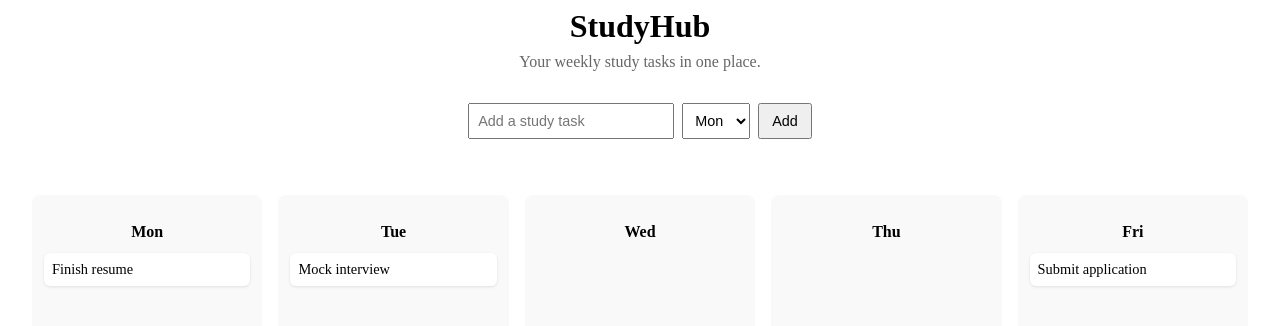
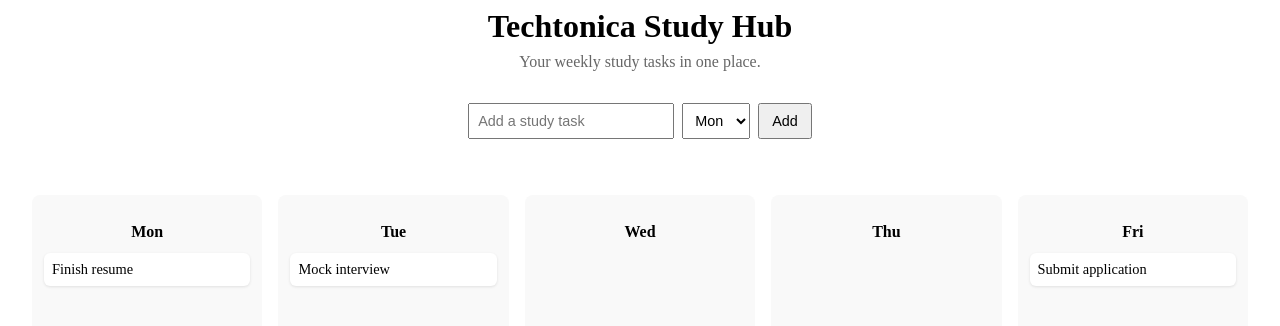
Before and after one commit to green-Lua-Redu/team-green-hackathon, a React (Vite) app in the folder team-green/: page / in a window 1280 px wide. Shown: the top 326 px of the page. Built offline with nearby package versions, Linux system fonts and the light colour scheme.

Commit message:
changed the name to Techtonica study hub

```diff
--- a/team-green/src/components/StudyHub.jsx
+++ b/team-green/src/components/StudyHub.jsx
@@ -16,7 +16,7 @@ export default function StudyHub() {
   return (
     <div className="study-hub">
       <header className="study-hub-header">
-        <h1>StudyHub</h1>
+        <h1>Techtonica Study Hub</h1>
         <p>Your weekly study tasks in one place.</p>
       </header>
       <AddTaskForm setTasks={setTasks} />
```
